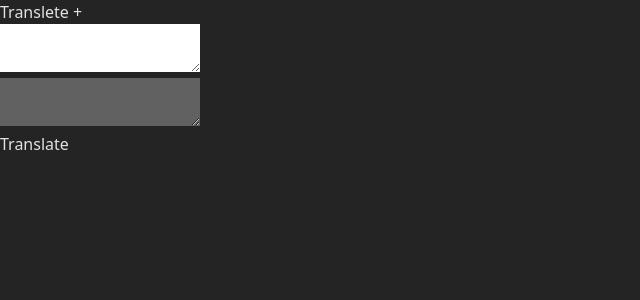
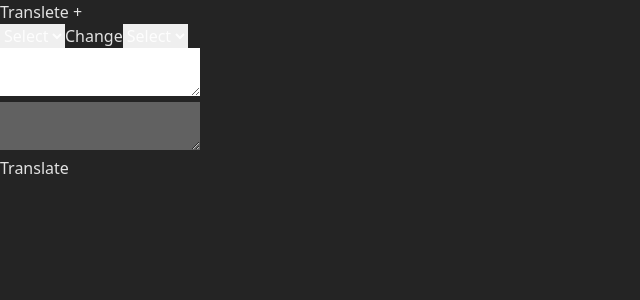
Before and after one commit to beyzaaakeser/TranslateApp-ReduxToolkit, a React (Vite) app: page / in a window 1280 px wide. Shown: the top 300 px of the page, without its empty margins (0-640 px from the left). Built offline with nearby package versions, Linux system fonts and the light colour scheme.

Commit message:
Select components added

```diff
--- a/src/App.jsx
+++ b/src/App.jsx
@@ -1,4 +1,6 @@
 import React from 'react';
+import Select from './components/LanguageSelect';
+import LanguageSelect from './components/LanguageSelect';
 
 const App = () => {
   return (
@@ -8,7 +10,7 @@ const App = () => {
           Translete +{' '}
         </h1>
 
-
+      <LanguageSelect/>
 
         <div className="flex gap-3 mt-5 md:gap-[105px] max-md:flex-col">
           <div className="flex-1">
--- /dev/null
+++ b/src/components/LanguageSelect.jsx
@@ -0,0 +1,19 @@
+import React from 'react';
+
+const LanguageSelect = () => {
+  return (
+    <div className="flex gap-2 text-black">
+      <select className="flex-1">
+        <option value="">Select</option>
+      </select>
+      <button className="bg-zinc-700 py-2 px-6 hover:bg-zinc-800 transition text-white rounded">
+        Change
+      </button>
+      <select className="flex-1">
+        <option value="">Select</option>
+      </select>
+    </div>
+  );
+};
+
+export default LanguageSelect;
```
